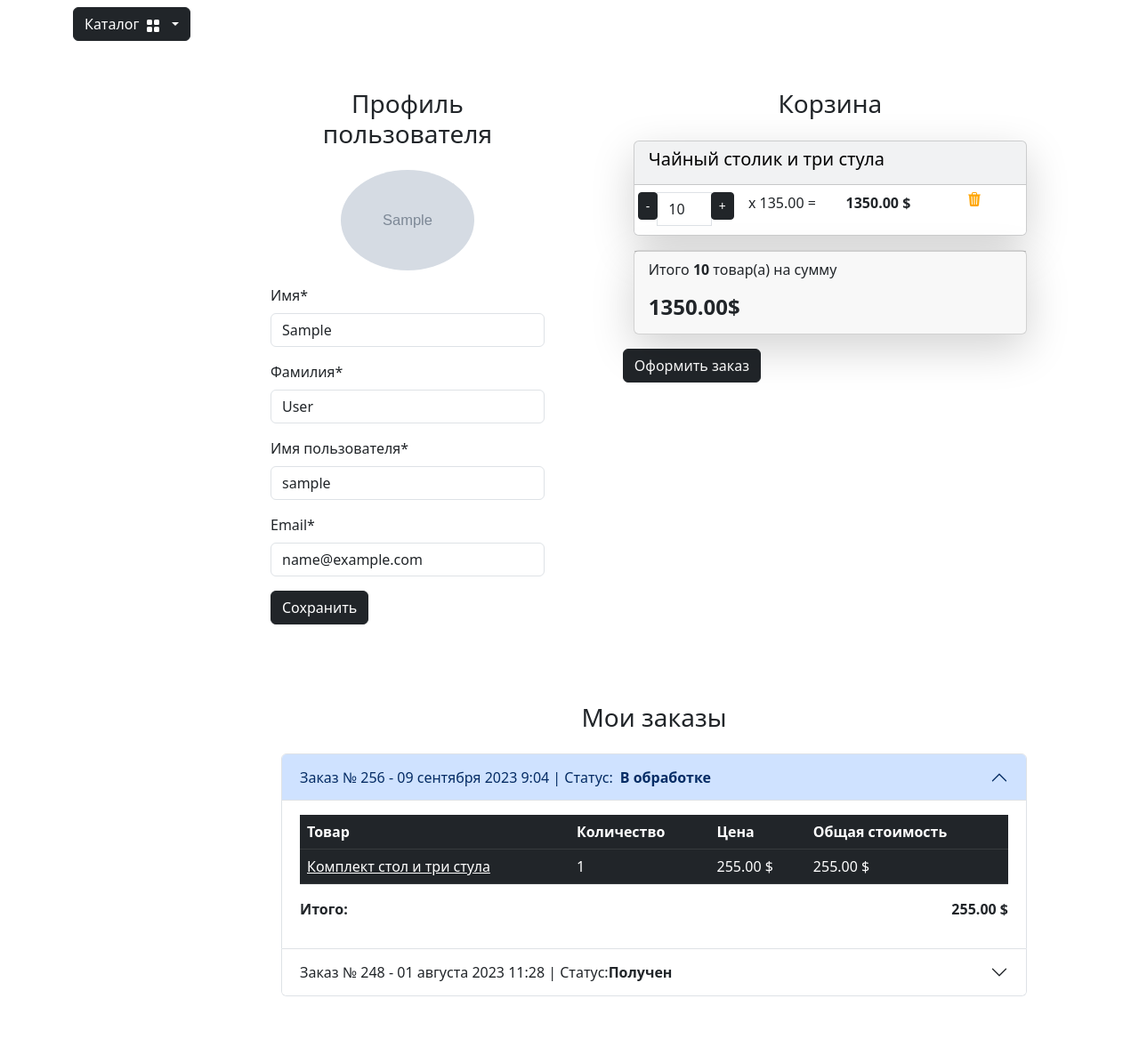
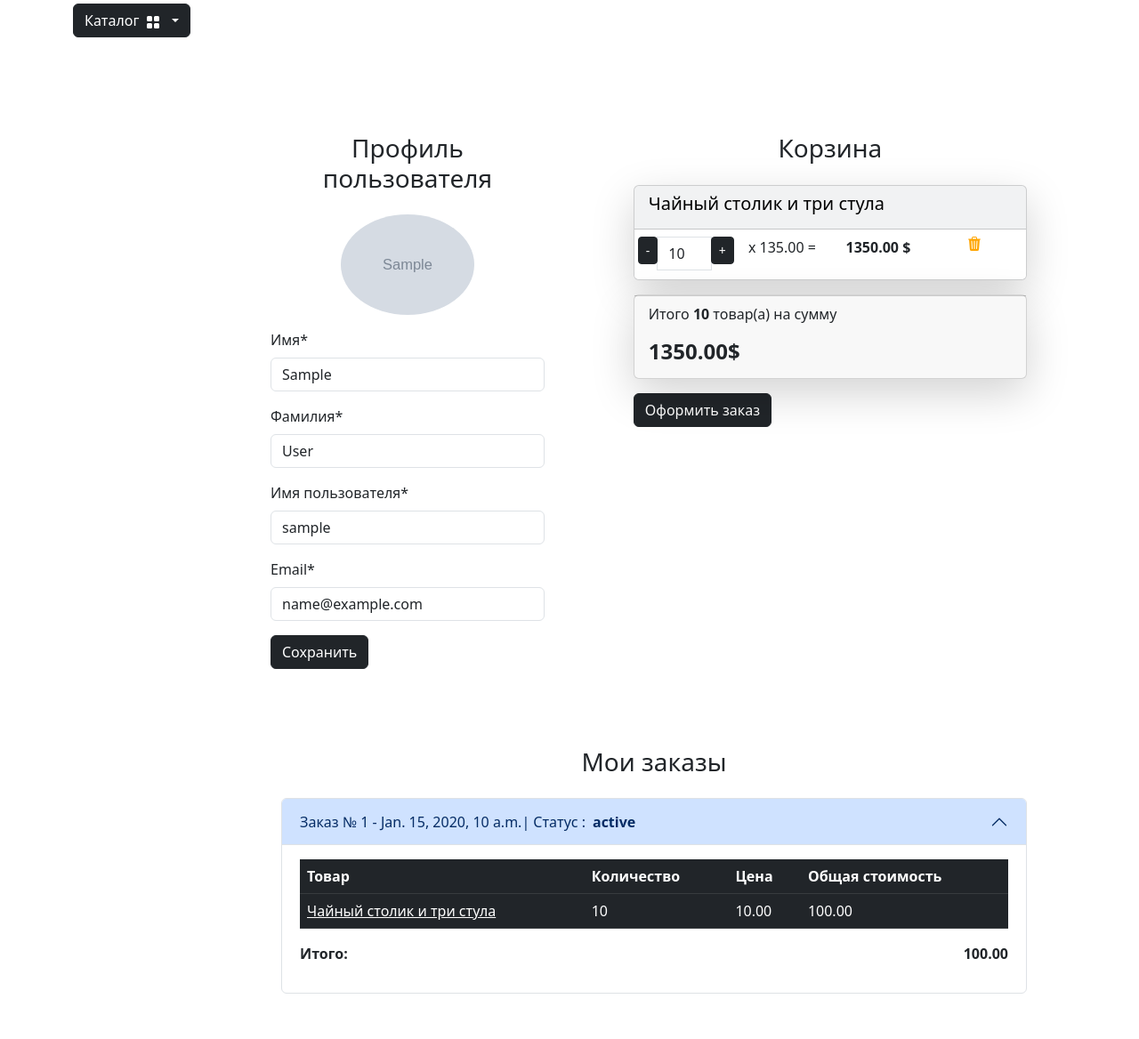
Before and after one commit to MyDevilCry/Big_project, a Django app: page /user/profile/ in a window 1280 px wide. Shown: the part 70-1238 px from the top of the page at 89% size. After the commit the page ends 1187 px from the top, so only its background shows below. Run offline with Django 5.2, Linux system fonts and the light colour scheme; a user stored in the database is signed in; data comes from the database, SQL or seed files in the repository; tables that the repository leaves empty hold one stand-in row (values such as "Sample post"); grey boxes marked "Sample" are stand-in pictures; some libraries are stand-ins or nearby versions.

Commit message:
Налаштував "мої замовлення"

```diff
--- a/cart/templates/cart/includes/included_cart.html
+++ b/cart/templates/cart/includes/included_cart.html
@@ -1,8 +1,7 @@
 {% load static %}
 
-
+                                    {% for cart in carts %}
                                     <div class="card mb-3 text-bg-light shadow-lg">
-                                        {% for cart in carts %}
                                         <div class="card-header">
                                             <h5 class="card-title">{{cart.product.name}}</h5>
                                         </div>
@@ -24,7 +23,6 @@
                                                                     data-cart-id="{{ cart.id }}"
                                                                         data-cart-change-url="{% url 'cart:cart_change' %}">
                                                                     {% csrf_token %}+</button>
-
                                                             </span>
                                                         </div>
                                                     </div>
@@ -43,11 +41,15 @@
                                                 </div>
                                             </li>
                                         </ul>
-                                        {% endfor %}
                                     </div>
-                                    <div class="card mb-3 shadow-lg">
+                                    {% endfor %} <div class="card mb-3 shadow-lg">
                                         <div class="card-footer">
                                             <p class="float-left">Итого <strong>{{ carts.total_quantity }}</strong> товар(а) на сумму</p>
                                             <h4 class="float-left"><strong>{{ carts.total_price }}$</strong></h4>
                                         </div>
                                     </div>
+                                    {% if carts and not order %}
+                                <a class="btn btn-dark" href="{% url 'orders:create_order' %}">
+                                    Оформить заказ
+                                </a>
+                                {% endif %}
--- a/cart/templatetags/utils.py
+++ b/cart/templatetags/utils.py
@@ -5,8 +5,8 @@ from cart.models import Cart
 
 def get_user_cart(request):
     if request.user.is_authenticated:
-        return Cart.objects.filter(user=request.user).order_by('id')
+        return Cart.objects.filter(user=request.user).order_by('id').select_related('product')
 
     if not request.session.session_key:
         request.session.create()
-    return Cart.objects.filter(session_key=request.session.session_key)
+    return Cart.objects.filter(session_key=request.session.session_key).select_related('product')
--- a/cart/views.py
+++ b/cart/views.py
@@ -41,6 +41,7 @@ def cart_add(request):
     response_data = {
         "message" : "Товар добавлен в корзину",
         "cart_items_html" : cart_items_html ,
+        "total_quantity": user_carts.total_quantity()
     }
     return JsonResponse(response_data) #Робимо цей редірект щоб після додавання товару у кошик користувач залишався на тій самій сторінці
 
@@ -59,6 +60,7 @@ def cart_change(request):
     response_data = {
         "message": 'Количество изменено',
         "cart_items_html" : cart_items_html ,
+        "total_quantity": user_carts.total_quantity()
 
     }
     return JsonResponse(response_data)
--- a/orders/models.py
+++ b/orders/models.py
@@ -2,6 +2,7 @@ from django.db import models
 from goods.models import Products
 
 from users.forms import User
+
 
 #Тут ми вираховуємо загальну ціну всих продуктів в кошику покупця
 class OrderItemQueryset(models.QuerySet):
@@ -31,6 +32,9 @@ class Order(models.Model):
         verbose_name = 'Заказ'
         verbose_name_plural = 'Заказы'
 
+    def order_total_price(self):
+            return sum(item.product_price() for item in self.orderitem_set.all())
+
     def __str__(self):
         return f"Заказ №{self.pk} | Покупатель {self.user.first_name} | {self.user.last_name}"
 
--- a/orders/views.py
+++ b/orders/views.py
@@ -1,3 +1,4 @@
+from django.contrib.auth.decorators import login_required
 from django.db import transaction
 from django.shortcuts import render,redirect
 from django.forms import ValidationError
@@ -9,7 +10,7 @@ from cart.models import Cart
 from orders.forms import CreateOrderForm
 from orders.models import Order
 
-
+@login_required
 def create_order(request):
     if request.method == 'POST':
         form = CreateOrderForm(data=request.POST)
@@ -60,5 +61,6 @@ def create_order(request):
     context = {
             'title':'Home - оформление заказа',
             'form': form,
+             'order' : True,
         }
     return render(request, 'orders/create_order.html',context=context)
--- a/templates/base.html
+++ b/templates/base.html
@@ -83,7 +83,7 @@
     <section>
         <div class="container">
             <!-- Каталог и корзина с фиксированным расположением на странице -->
-            <div class="row mt-1 position-fixed z-3">
+            <div class="row mt-1  z-3">
                 <!-- Каталог -->
                 <div class="dropdown mb-2">
                     <button class="btn btn-secondary dropdown-toggle btn-dark" type="button" data-bs-toggle="dropdown"
--- a/templates/includes/cart_button.html
+++ b/templates/includes/cart_button.html
@@ -27,11 +27,6 @@
                                     {% include 'cart/includes/included_cart.html' %}
                                     <!-- Закончилась разметка корзины -->
                                 </div>
-                                {% if carts %}
-                                <a class="btn btn-dark" href="{% url 'orders:create_order' %}">
-                                    Оформить заказ
-                                    {% endif %}
-                                </a>
                             </div>
                         </div>
                     </div>
--- a/users/templates/users/profile.html
+++ b/users/templates/users/profile.html
@@ -87,13 +87,7 @@
                                             <!-- Разметка корзины -->
                                             {% include 'cart/includes/included_cart.html' %}
                                             <!-- Закончилась разметка корзины -->
-
                                         </div>
-                                        {% if carts %}
-                                        <a class="btn btn-dark" href="{% url 'orders:create_order' %}">
-                                            Оформить заказ
-                                            {% endif %}
-                                        </a>
                                     </div>
                                 </div>
 
@@ -104,13 +98,14 @@
                                         <!-- Разметка заказов -->
                                         <div class="container">
                                             <div class="accordion" id="accordionExample">
+                                                {% for order in orders %}
                                                 <div class="accordion-item">
-                                                    <h2 class="accordion-header" id="heading1">
-                                                        <button class="accordion-button" type="button" data-bs-toggle="collapse" data-bs-target="#collapse1" aria-expanded="false" aria-controls="collapse1">
-                                                            Заказ № 256 - 09 сентября 2023 9:04 | Статус:<strong class="mx-2"> В обработке</strong>
+                                                    <h2 class="accordion-header" id="heading{{ order.id }}">
+                                                        <button class="accordion-button {% if order != orders.0 %} collapsed {%endif%}" type="button"  data-bs-toggle="collapse" data-bs-target="#collapse{{order.id}}" aria-expanded="false" aria-controls="collapse">
+                                                            Заказ № {{ order.id }} - {{ order.created_timestamp }}| Статус :<strong class="mx-2"> {{ order.status }}</strong>
                                                         </button>
                                                     </h2>
-                                                    <div id="collapse1" class="accordion-collapse collapse show" aria-labelledby="heading1" data-bs-parent="#accordionExample">
+                                                    <div id="collapse{{ order.id }}" class="accordion-collapse collapse{% if order == orders.0 %} show {% endif %}">
                                                         <div class="accordion-body">
                                                             <table class="table table-dark table-hover">
                                                                 <thead>
@@ -122,30 +117,35 @@
                                                                     </tr>
                                                                 </thead>
                                                                 <tbody>
+                                                                    {% for item in order.orderitem_set.all %}
                                                                     <tr>
-                                                                        <td><a class="text-white" href="#">Комплект стол и три стула</a></td>
-                                                                        <td>1</td>
-                                                                        <td>255.00 $</td>
-                                                                        <td>255.00 $</td>
-
+                                                                        <td><a class="text-white" href="{% url 'catalog:product' item.product.slug %}">{{item.product.name}}</a></td>
+                                                                        <td>{{item.quantity}}</td>
+                                                                        <td>{{item.price}}</td>
+                                                                        <td>{{item.product_price}}</td>
                                                                     </tr>
-                                                                </tbody>
+                                                                </tbody>{% endfor %}
                                                             </table>
                                                             <div class="d-flex justify-content-between">
                                                                 <p><strong>Итого:</strong></p>
-                                                                <p><strong>255.00 $</strong></p>
-
+                                                                <p><strong>{{ order.order_total_price }}</strong></p>
                                                             </div>
                                                         </div>
                                                     </div>
                                                 </div>
+                                                {%endfor%}
+                                                {%endblock%}
+
+
+
+                                                {% comment %}
                                                 <div class="accordion-item">
                                                     <h2 class="accordion-header" id="heading2">
                                                         <button class="accordion-button collapsed" type="button" data-bs-toggle="collapse" data-bs-target="#collapse2" aria-expanded="false" aria-controls="collapse2">
-                                                            Заказ № 248 - 01 августа 2023 11:28 | Статус: <strong>Получен</strong>
+                                                            Заказ № {{order.id}} | Статус: <strong>{{order.status}}</strong>
                                                         </button>
                                                     </h2>
-                                                    <div id="collapse2" class="accordion-collapse collapse" aria-labelledby="heading2" data-bs-parent="#accordionExample">
+                                                    <div id="collapse2 {{order.id}}" class="accordion-collapse collapse" aria-labelledby="heading2" data-bs-parent="#accordionExample">
                                                         <div class="accordion-body">
                                                             <table class="table table-dark table-hover">
                                                                 <thead>
@@ -157,13 +157,14 @@
                                                                     </tr>
                                                                 </thead>
                                                                 <tbody>
+                                                                    {% for item in orderitem_set.all %}
                                                                     <tr>
-                                                                        <td><a class="text-white" href="#">Стул офисный</a></td>
-                                                                        <td>2</td>
-                                                                        <td>30.00 $</td>
-                                                                        <td>60.00 $</td>
-
+                                                                        <td><a class="text-white" href="#"></a></td>
+                                                                        <td>{{item.quantity}}</td>
+                                                                        <td>{{item.price}} $</td>
+                                                                        <td>{{item.product_price}} $</td>
                                                                     </tr>
+                                                                {% endfor %}
                                                                 </tbody>
                                                             </table>
                                                         </div>
@@ -177,6 +178,4 @@
                             </div>
                         </div>
                     </div>
-                </div>
-
-{%endblock%}
+                    {% endcomment %}
--- a/users/templates/users/users_cart.html
+++ b/users/templates/users/users_cart.html
@@ -15,10 +15,7 @@
                                           {% include 'cart/includes/included_cart.html' %}
                                         <!-- Закончилась разметка корзины -->
                                     </div>
-                                    {% if carts %}
-                                    <a class="btn btn-dark" href="{% url 'orders:create_order' %}">
-                                        Оформить заказ
-                                        {% endif %}
+
                                     </a>
                                 </div>
                             </div>
--- a/users/views.py
+++ b/users/views.py
@@ -1,12 +1,17 @@
+from django.db.models import  Prefetch
 from django.http import HttpResponseRedirect
 from django.shortcuts import render,reverse
 
 from cart.models import Cart
+from orders.models import OrderItem
 from users.forms import UserLoginForm, UserRegisterForm,ProfileForm
 from django.contrib import auth
 from django.contrib.auth.decorators import login_required
 from django.contrib import messages
 from django.shortcuts import redirect
+from orders.models import Order
+
+
 
 
 
@@ -78,9 +83,22 @@ def profile(request):
     else:
         form = ProfileForm(instance=request.user)
 
+
+    orders = (Order.objects.filter(user=request.user)
+        .prefetch_related(
+            Prefetch(
+                "orderitem_set",
+                queryset=OrderItem.objects.select_related("product"),
+            )
+        )
+        .order_by('-id')
+    )
+
+
     context = {
         'title': 'Home - Кабинет',
         'form': form,
+        'orders': orders
     }
     return render(request, 'users/profile.html',context)
 
```
Also changed, not shown: orders/forms.py (+11 -1 lines), orders/templates/orders/create_order.html (+0 -15 lines).
